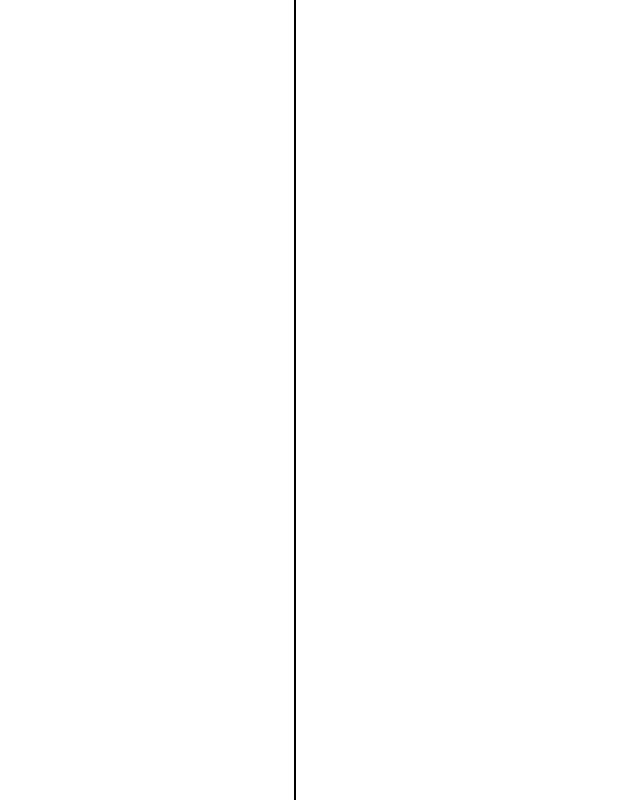
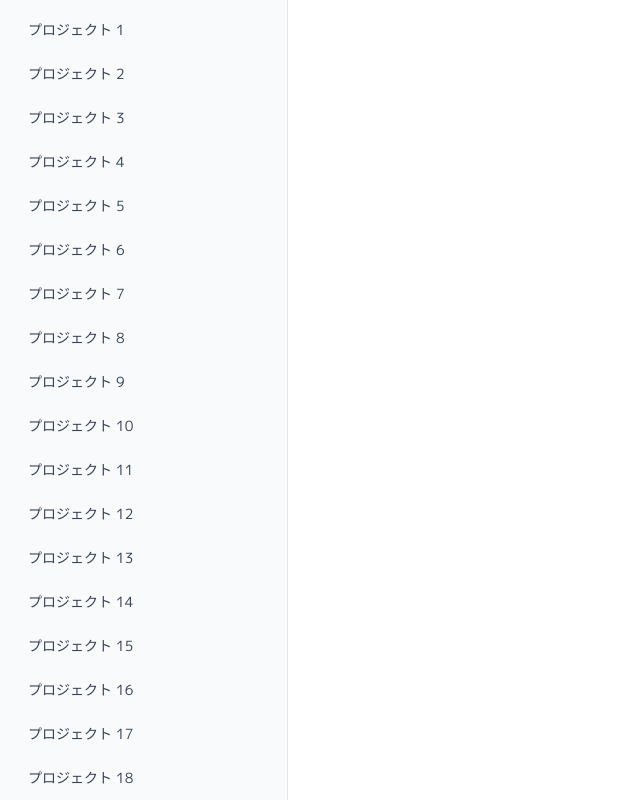
Before and after one commit to mzkmnk/kiro-lens, an Angular app in the folder packages/frontend/: page /dashboard in a window 1280 px wide. Shown: the whole page, without its empty margins (0-640 px from the left). Built offline with nearby package versions, Linux system fonts and the light colour scheme.

Commit message:
refactor: M PLUS 1pに変更

```diff
--- a/packages/frontend/src/app/app.ts
+++ b/packages/frontend/src/app/app.ts
@@ -5,7 +5,7 @@ import { RouterOutlet } from "@angular/router";
   selector: "app-root",
   imports: [RouterOutlet],
   template: `
-    <div class="h-screen overflow-hidden">
+    <div class="h-screen overflow-hidden font-display">
       <router-outlet />
     </div>
   `,
--- a/packages/frontend/src/app/components/sidebar.ts
+++ b/packages/frontend/src/app/components/sidebar.ts
@@ -3,8 +3,111 @@ import { Component } from "@angular/core";
 @Component({
   selector: "app-sidebar",
   template: `
-    <div class="w-74 border-r-2 h-full flex flex-col">
-      <div class="flex-1 overflow-y-auto px-4 py-2"></div>
+    <div class="w-72 border-r border-gray-200 h-full flex flex-col bg-gray-50">
+      <div class="flex-1 overflow-y-auto px-4 py-3">
+        <div class="space-y-2">
+          <div
+            class="px-3 py-2 text-sm text-gray-700 hover:bg-gray-100 rounded-md cursor-pointer transition-colors"
+          >
+            プロジェクト 1
+          </div>
+          <div
+            class="px-3 py-2 text-sm text-gray-700 hover:bg-gray-100 rounded-md cursor-pointer transition-colors"
+          >
+            プロジェクト 2
+          </div>
+          <div
+            class="px-3 py-2 text-sm text-gray-700 hover:bg-gray-100 rounded-md cursor-pointer transition-colors"
+          >
+            プロジェクト 3
+          </div>
+          <div
+            class="px-3 py-2 text-sm text-gray-700 hover:bg-gray-100 rounded-md cursor-pointer transition-colors"
+          >
+            プロジェクト 4
+          </div>
+          <div
+            class="px-3 py-2 text-sm text-gray-700 hover:bg-gray-100 rounded-md cursor-pointer transition-colors"
+          >
+            プロジェクト 5
+          </div>
+          <div
+            class="px-3 py-2 text-sm text-gray-700 hover:bg-gray-100 rounded-md cursor-pointer transition-colors"
+          >
+            プロジェクト 6
+          </div>
+          <div
+            class="px-3 py-2 text-sm text-gray-700 hover:bg-gray-100 rounded-md cursor-pointer transition-colors"
+          >
+            プロジェクト 7
+          </div>
+          <div
+            class="px-3 py-2 text-sm text-gray-700 hover:bg-gray-100 rounded-md cursor-pointer transition-colors"
+          >
+            プロジェクト 8
+          </div>
+          <div
+            class="px-3 py-2 text-sm text-gray-700 hover:bg-gray-100 rounded-md cursor-pointer transition-colors"
+          >
+            プロジェクト 9
+          </div>
+          <div
+            class="px-3 py-2 text-sm text-gray-700 hover:bg-gray-100 rounded-md cursor-pointer transition-colors"
+          >
+            プロジェクト 10
+          </div>
+          <div
+            class="px-3 py-2 text-sm text-gray-700 hover:bg-gray-100 rounded-md cursor-pointer transition-colors"
+          >
+            プロジェクト 11
+          </div>
+          <div
+            class="px-3 py-2 text-sm text-gray-700 hover:bg-gray-100 rounded-md cursor-pointer transition-colors"
+          >
+            プロジェクト 12
+          </div>
+          <div
+            class="px-3 py-2 text-sm text-gray-700 hover:bg-gray-100 rounded-md cursor-pointer transition-colors"
+          >
+            プロジェクト 13
+          </div>
+          <div
+            class="px-3 py-2 text-sm text-gray-700 hover:bg-gray-100 rounded-md cursor-pointer transition-colors"
+          >
+            プロジェクト 14
+          </div>
+          <div
+            class="px-3 py-2 text-sm text-gray-700 hover:bg-gray-100 rounded-md cursor-pointer transition-colors"
+          >
+            プロジェクト 15
+          </div>
+          <div
+            class="px-3 py-2 text-sm text-gray-700 hover:bg-gray-100 rounded-md cursor-pointer transition-colors"
+          >
+            プロジェクト 16
+          </div>
+          <div
+            class="px-3 py-2 text-sm text-gray-700 hover:bg-gray-100 rounded-md cursor-pointer transition-colors"
+          >
+            プロジェクト 17
+          </div>
+          <div
+            class="px-3 py-2 text-sm text-gray-700 hover:bg-gray-100 rounded-md cursor-pointer transition-colors"
+          >
+            プロジェクト 18
+          </div>
+          <div
+            class="px-3 py-2 text-sm text-gray-700 hover:bg-gray-100 rounded-md cursor-pointer transition-colors"
+          >
+            プロジェクト 19
+          </div>
+          <div
+            class="px-3 py-2 text-sm text-gray-700 hover:bg-gray-100 rounded-md cursor-pointer transition-colors"
+          >
+            プロジェクト 20
+          </div>
+        </div>
+      </div>
     </div>
   `,
 })
--- a/packages/frontend/src/styles.css
+++ b/packages/frontend/src/styles.css
@@ -1,11 +1,13 @@
+/* M PLUS 1p フォント設定 */
+@import url('https://fonts.googleapis.com/css2?family=M+PLUS+1p:wght@100;300;400;500;700;800;900&display=swap');
+
+
 @import "tailwindcss";
 
 /* PrimeIcons */
 @import "primeicons/primeicons.css";
 
-/* You can add global styles to this file, and also import other style files */
-
-/* Noto Sans JP フォント設定 */
-body {
-  font-family: 'Noto Sans JP', sans-serif;
+/* Tailwind CSS v4 フォント設定 */
+@theme {
+  --font-display: "M PLUS 1p", sans-serif;
 }
```
